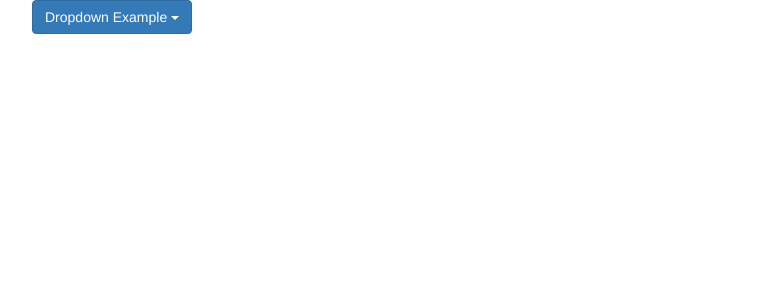
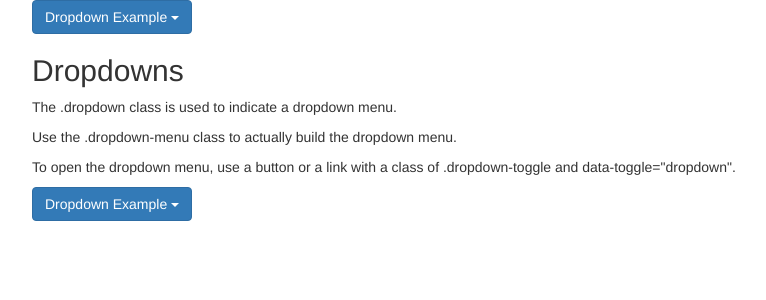
Before and after one commit to aldemas-py/codeSnippets, a PHP site: page / in a window 1280 px wide. Shown: the top 300 px of the page, without its empty margins (38-804 px from the left). Run offline with PHP 8.4, Linux system fonts and the light colour scheme.

Commit message:
css updated in dropdown menu

```diff
--- a/a My code smippets/web/dropdown/index.php
+++ b/a My code smippets/web/dropdown/index.php
@@ -6,10 +6,11 @@
     <link rel="stylesheet" href="https://maxcdn.bootstrapcdn.com/bootstrap/3.4.1/css/bootstrap.min.css">
     <script src="https://ajax.googleapis.com/ajax/libs/jquery/3.6.4/jquery.min.js"></script>
     <script src="https://maxcdn.bootstrapcdn.com/bootstrap/3.4.1/js/bootstrap.min.js"></script>
+    <link rel="stylesheet" href="style.css">
 </head>
 
 <body>
-
+    <!-- this is the first dropdown -->
     <div class="container">
         <div class="dropdown">
             <button class="btn btn-primary dropdown-toggle" type="button" data-toggle="dropdown">Dropdown Example
@@ -30,6 +31,37 @@
         </div>
     </div>
 
+    <!DOCTYPE html>
+    <html>
+
+    <head>
+
+    </head>
+
+    <body>
+
+        <div class="container">
+            <h2>Dropdowns</h2>
+            <p>The .dropdown class is used to indicate a dropdown menu.</p>
+            <p>Use the .dropdown-menu class to actually build the dropdown menu.</p>
+            <p>To open the dropdown menu, use a button or a link with a class of .dropdown-toggle and
+                data-toggle="dropdown".</p>
+            <div class="dropdown">
+                <button class="btn btn-primary dropdown-toggle" type="button" data-toggle="dropdown">Dropdown Example
+                    <span class="caret"></span></button>
+                <ul class="dropdown-menu">
+                    <li><a href="#">HTML</a></li>
+                    <li><a href="#">CSS</a></li>
+                    <li><a href="#">JavaScript</a></li>
+                </ul>
+            </div>
+        </div>
+
     </body>
 
     </html>
+
+
+</body>
+
+</html>
```
Also changed, not shown: a My code smippets/web/dropdown/style.css (+16 -8 lines). Lines whose indentation alone changed are shown as unchanged.
